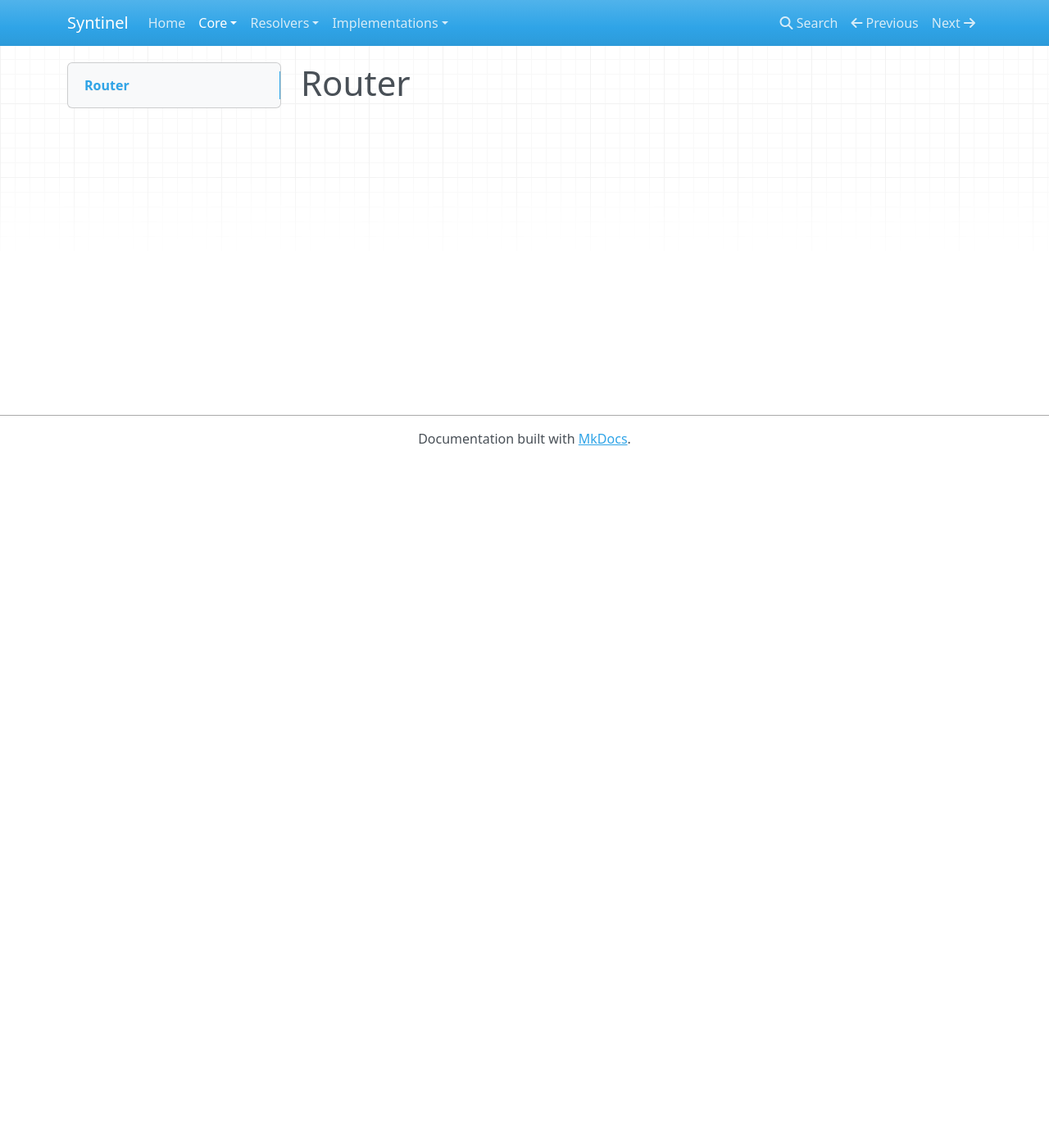
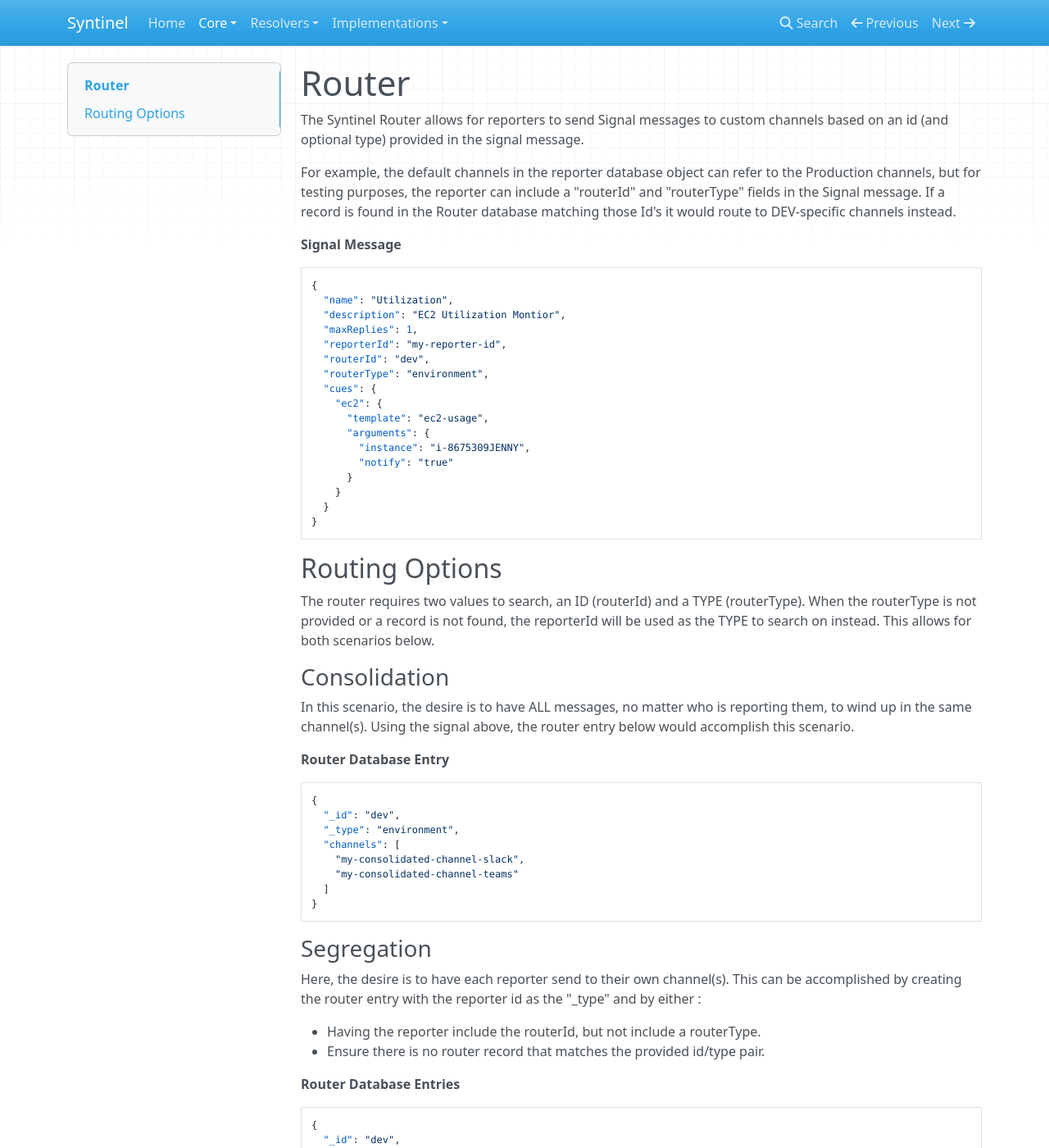
Before and after one commit to SynapseProject/syntinel.docs, an MkDocs documentation site: the page built from docs/core/router.md, in a window 1280 px wide and 1400 px high. Shown: the whole window at 82% size. Built offline with MkDocs 1.6.1, drawn with Linux system fonts in a browser that asks for light colours; nearby versions of some CDN libraries; old or Windows-style settings are respelled for this version of MkDocs; some of the changed text lies outside the part shown.

Commit message:
Adding Router Documentation

````diff
--- a/docs/core/router.md
+++ b/docs/core/router.md
@@ -1 +1,86 @@
 # Router
+
+The Syntinel Router allows for reporters to send Signal messages to custom channels based on an id (and optional type) provided in the signal message.
+
+For example, the default channels in the reporter database object can refer to the Production channels, but for testing purposes, the reporter can include a "routerId" and "routerType" fields in the Signal message.  If a record is found in the Router database matching those Id's it would route to DEV-specific channels instead.
+
+**Signal Message**
+
+```json
+{
+  "name": "Utilization",
+  "description": "EC2 Utilization Montior",
+  "maxReplies": 1,
+  "reporterId": "my-reporter-id",
+  "routerId": "dev",
+  "routerType": "environment",
+  "cues": {
+    "ec2": {
+      "template": "ec2-usage",
+      "arguments": {
+        "instance": "i-8675309JENNY",
+        "notify": "true"
+      }
+    }
+  }
+}
+```
+
+## Routing Options
+
+The router requires two values to search, an ID (routerId) and a TYPE (routerType).   When the routerType is not provided or a record is not found, the reporterId will be used as the TYPE to search on instead.  This allows for both scenarios below.
+
+### Consolidation
+
+In this scenario, the desire is to have ALL messages, no matter who is reporting them, to wind up in the same channel(s).  Using the signal above, the router entry below would accomplish this scenario.
+
+**Router Database Entry**
+```json
+{
+  "_id": "dev",
+  "_type": "environment",
+  "channels": [
+    "my-consolidated-channel-slack",
+    "my-consolidated-channel-teams"
+  ]
+}
+```
+
+### Segregation
+
+Here, the desire is to have each reporter send to their own channel(s).   This can be accomplished by creating the router entry with the reporter id as the "_type" and by either :
+
+- Having the reporter include the routerId, but not include a routerType.
+- Ensure there is no router record that matches the provided id/type pair.
+
+**Router Database Entries**
+```json
+{
+  "_id": "dev",
+  "_type": "my-reporter-id",
+  "channels": [
+    "my-segregrated-channel-slack",
+    "my-segregrated-channel-teams"
+  ]
+}
+```
+
+```json
+{
+  "_id": "dev",
+  "_type": "my-other-reporter-id",
+  "channels": [
+    "my-other-channel-slack",
+    "my-other-channel-teams"
+  ]
+}
+```
+
+### Routing Examples
+
+![Channel Database Record](../resources/draw.io/Examples-Router.png)
+
+- **Signal - No Routing** : No routing information is provided, so message is routed to the defaultChannels in the Reporter record.
+- **Signal - Consolidation** : Here, all reporters (*sample-reporter* and *another-reporter*) wind up in the same environment specific channels.
+- **Signal - Segregation** : Because no routerType was passed in the signal message, the reporterId is used as the routerType.
+- **Signal - Not Found** : The routerId "prod" was not found with a matching routerType of "environment, however there was a "prod" found with the reporterId used as the type.  Thus it is send to the reporter specific channels.
````
Also changed, not shown: docs/resources/draw.io/Examples-Router.png (added), 1 other file.
